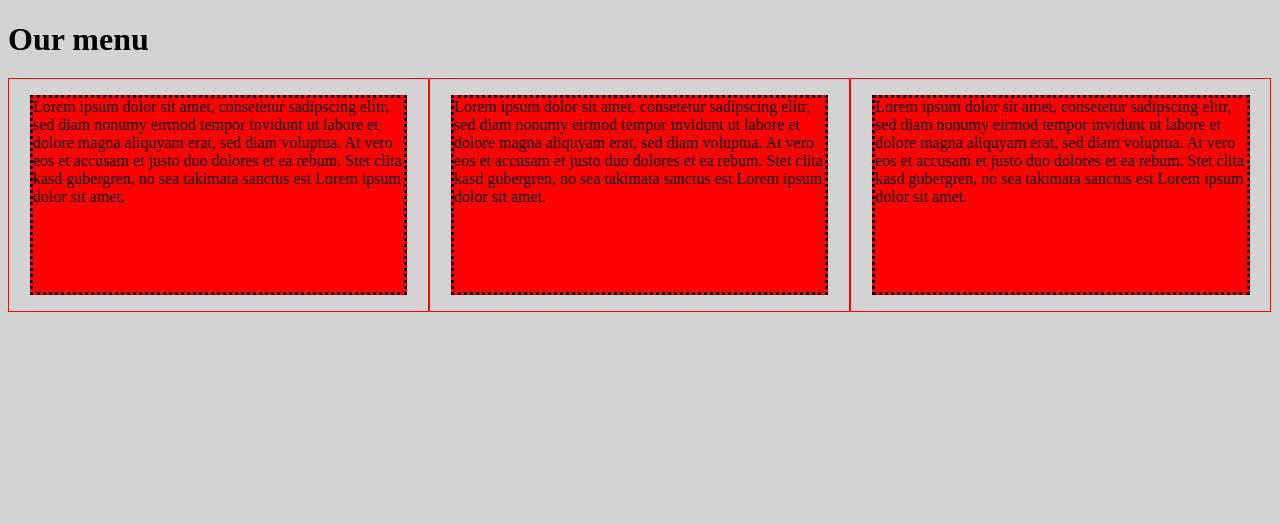
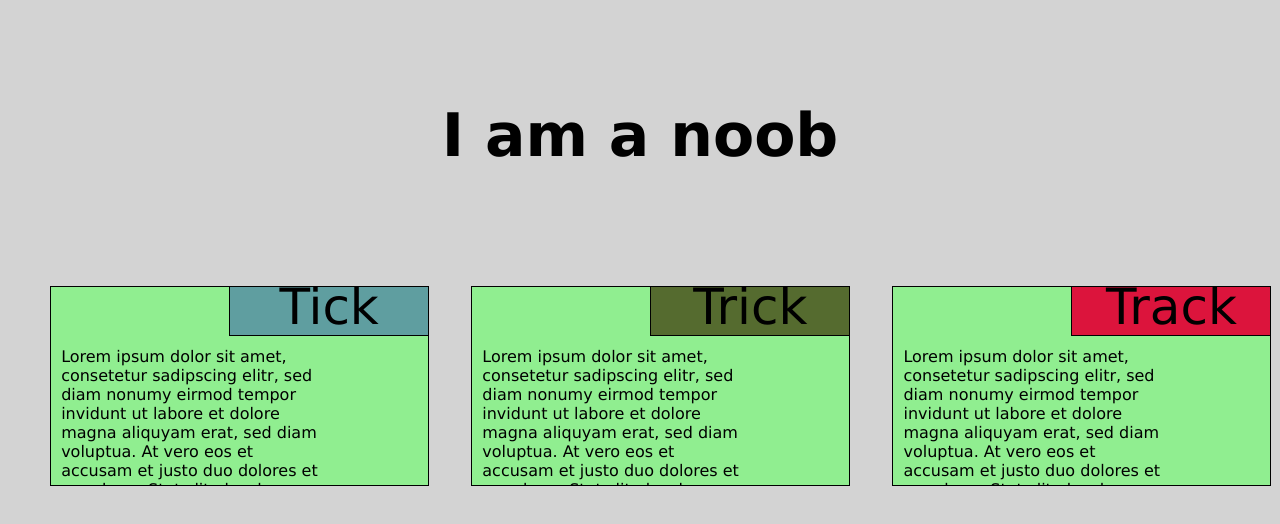
Before and after one commit to mavultimate/mod2-sol, a plain HTML site: page index.html in a window 1280 px wide. Drawn offline with Linux system fonts and the light colour scheme.

Commit message:
css/style.css

```diff
--- a/css/style.css
+++ b/css/style.css
@@ -0,0 +1,167 @@
+body {
+  background-color: lightgray;
+  font-family: Verdana, Geneva, Tahoma, sans-serif;
+}
+
+* {
+  box-sizing: border-box;
+}
+
+.Tick {
+  line-height: 40px;
+  position: absolute;
+  top: 0;
+  right: 0;
+  width: 200px;
+  height: 50px;
+  border: 1px solid black;
+  background-color: cadetblue;
+  text-align: center;
+  vertical-align: middle;
+  margin-top: 16px;
+
+  font-size: 50px;
+}
+.Trick {
+  line-height: 40px;
+  position: absolute;
+  top: 0;
+  right: 0;
+  width: 200px;
+  height: 50px;
+  border: 1px solid black;
+  text-align: center;
+  background-color: darkolivegreen;
+  margin-top: 16px;
+
+  font-size: 50px;
+}
+.Track {
+  line-height: 40px;
+  position: absolute;
+  top: 0;
+  right: 0;
+  width: 200px;
+  height: 50px;
+  border: 1px solid black;
+  background-color: crimson;
+  text-align: center;
+  margin-top: 16px;
+
+  font-size: 50px;
+}
+
+.innerbox {
+  position: relative;
+}
+
+h1 {
+  margin-bottom: 100px;
+  margin-top: 100px;
+  text-align: center;
+  font-size: 60px;
+}
+p {
+  position: relative
+  margin-right: auto;
+  margin-left: auto;
+  background-color: lightgreen;
+  border: 1px solid black;
+  width: 90%;
+  height: 200px;
+  padding-right: 100px;
+  padding-left: 10px;
+  padding-top: 60px;
+  overflow-y: hidden;
+}
+
+.row {
+  width: 100%;
+}
+
+@media (min-width: 992px) {
+  .col-l-1,
+  .col-l-2,
+  .col-l-3,
+  .col-l-4,
+  .col-l-5,
+  .col-l-6 {
+    float: left;
+  }
+  .col-l-1 {
+    width: 16.66%;
+  }
+  .col-l-2 {
+    width: 33.32%;
+  }
+  .col-l-3 {
+    width: 49.98%;
+  }
+  .col-l-4 {
+    width: 66.64%;
+  }
+  .col-l-5 {
+    width: 83.3%;
+  }
+  .col-l-6 {
+    width: 100%;
+  }
+}
+
+@media (min-width: 768px) and (max-width: 991px) {
+  .col-m-1,
+  .col-m-2,
+  .col-m-3,
+  .col-m-4,
+  .col-m-5,
+  .col-m-6 {
+    float: left;
+  }
+  .col-m-1 {
+    width: 16.66%;
+  }
+  .col-m-2 {
+    width: 33.32%;
+  }
+  .col-m-3 {
+    width: 49.98%;
+  }
+  .col-m-4 {
+    width: 66.64%;
+  }
+  .col-m-5 {
+    width: 83.3%;
+  }
+  .col-m-6 {
+    width: 100%;
+  }
+}
+
+@media (max-width: 767px) {
+    .col-s-1,
+    .col-s-2,
+    .col-s-3,
+    .col-s-4,
+    .col-s-5,
+    .col-s-6 {
+      float:left;
+    }
+    .col-s-1 {
+      width: 16.66%;
+    }
+    .col-s-2 {
+      width: 33.32%;
+    }
+    .col-s-3 {
+      width: 49.98%;
+    }
+    .col-s-4 {
+      width: 66.64%;
+    }
+    .col-s-5 {
+      width: 83.3%;
+    }
+    .col-s-6 {
+      width: 100%;
+    }
+  }
--- a/index.html
+++ b/index.html
@@ -4,119 +4,21 @@
 <meta charset="utf-8">
 <meta name="viewport" content="width=device-width, initial-sclae=1">
 <title>assigmnent week 2</title>
-<style>
-
-body {background-color: lightgray;
-}
-
-* {
-    box-sizing: border-box;
-}
-
-h1 {
-    margin-bottom: 20px;
-}
-p {
-        margin-right: auto;
-        margin-left: auto;
-        background-color: red;
-        border: 3px solid black;
-        border-style: dotted;
-        width: 90%;
-        height: 200px;
-}
-
-    .row {
-        width: 100%;
-           }
-
-#s1 {
-    background-color: mediumvioletred;
-    border: 3px solid black;
-    border-style: dotted;
-}
-#s2 {
-    background-color: lightskyblue;
-    border: 3px solid black;
-    border-style: dotted;
-}
-#s3 {
-    background-color: mediumseagreen;
-    border: 3px solid black;
-    border-style: dotted;
-}
-
-
-
-@media (min-width: 992px)  {
- .col-l-1, .col-l-2, .col-l-3, .col-l-4, .col-l-5, .col-l-6
- { float: left;
- border: 1px solid red;
-        }
-.col-l-1 {
-    width: 16.66%
-}
-.col-l-2 {
-    width: 33.32%
-}
-.col-l-3 {
-    width: 49.98%
-}
-.col-l-4 {
-    width: 66.64%
-}
-.col-l-5 {
-    width: 83.3%
-}
-.col-l-6 {
-    width: 100%
-}
-}
-
-@media (min-width: 768px) and (max-width: 991px) {
-    .col-m-1, .col-m-2, .col-m-3, .col-m-4, .col-m-5, .col-m-6 {
-        float: left;
-        border: 1px solid blue;
-        }
-.col-m-1 {
-    width: 16.66%
-}
-.col-m-2 {
-    width: 33.32%
-}
-.col-m-3 {
-    width: 49.98%
-}
-.col-m-4 {
-    width: 66.64%
-}
-.col-m-5 {
-    width: 83.3%
-}
-.col-m-6 {
-    width: 100%
-}
-}
-
-
-
-
-
-</style>
+<link rel="stylesheet" href="css/style.css">
 
     </head>
 
 <body>
 
-    <h1>Our menu</h1>
+    <h1>I am a noob</h1>
 
 <div class="row">
-<div class= "col-l-2 col-m-3"><p>Lorem ipsum dolor sit amet, consetetur sadipscing elitr, sed diam nonumy eirmod tempor invidunt ut labore et dolore magna aliquyam erat, sed diam voluptua.
-At vero eos et accusam et justo duo dolores et ea rebum. Stet clita kasd gubergren, no sea takimata sanctus est Lorem ipsum dolor sit amet.</p></div>
-<div class= "col-l-2 col-m-3"><p>Lorem ipsum dolor sit amet, consetetur sadipscing elitr, sed diam nonumy eirmod tempor invidunt ut labore et dolore magna aliquyam erat, sed diam voluptua.
-At vero eos et accusam et justo duo dolores et ea rebum. Stet clita kasd gubergren, no sea takimata sanctus est Lorem ipsum dolor sit amet.</p></div>
-<div class= "col-l-2 col-m-6"><p>Lorem ipsum dolor sit amet, consetetur sadipscing elitr, sed diam nonumy eirmod tempor invidunt ut labore et dolore magna aliquyam erat, sed diam voluptua.
-At vero eos et accusam et justo duo dolores et ea rebum. Stet clita kasd gubergren, no sea takimata sanctus est Lorem ipsum dolor sit amet.</p></div>
+<div class= "col-l-2 col-m-3 col-s-6 innerbox"><p>Lorem ipsum dolor sit amet, consetetur sadipscing elitr, sed diam nonumy eirmod tempor invidunt ut labore et dolore magna aliquyam erat, sed diam voluptua.
+At vero eos et accusam et justo duo dolores et ea rebum. Stet clita kasd gubergren, no sea takimata sanctus est Lorem ipsum dolor sit amet.<span class="Tick">Tick</span></p></div>
+<div class= "col-l-2 col-m-3 col-s-6 innerbox"><p>Lorem ipsum dolor sit amet, consetetur sadipscing elitr, sed diam nonumy eirmod tempor invidunt ut labore et dolore magna aliquyam erat, sed diam voluptua.
+At vero eos et accusam et justo duo dolores et ea rebum. Stet clita kasd gubergren, no sea takimata sanctus est Lorem ipsum dolor sit amet.<span class="Trick">Trick</span></p></div>
+<div class= "col-l-2 col-m-6 col-s-6 innerbox"><p>Lorem ipsum dolor sit amet, consetetur sadipscing elitr, sed diam nonumy eirmod tempor invidunt ut labore et dolore magna aliquyam erat, sed diam voluptua.
+At vero eos et accusam et justo duo dolores et ea rebum. Stet clita kasd gubergren, no sea takimata sanctus est Lorem ipsum dolor sit amet.<span class="Track">Track</span></p></div>
 </div>
 
     </body>
```
